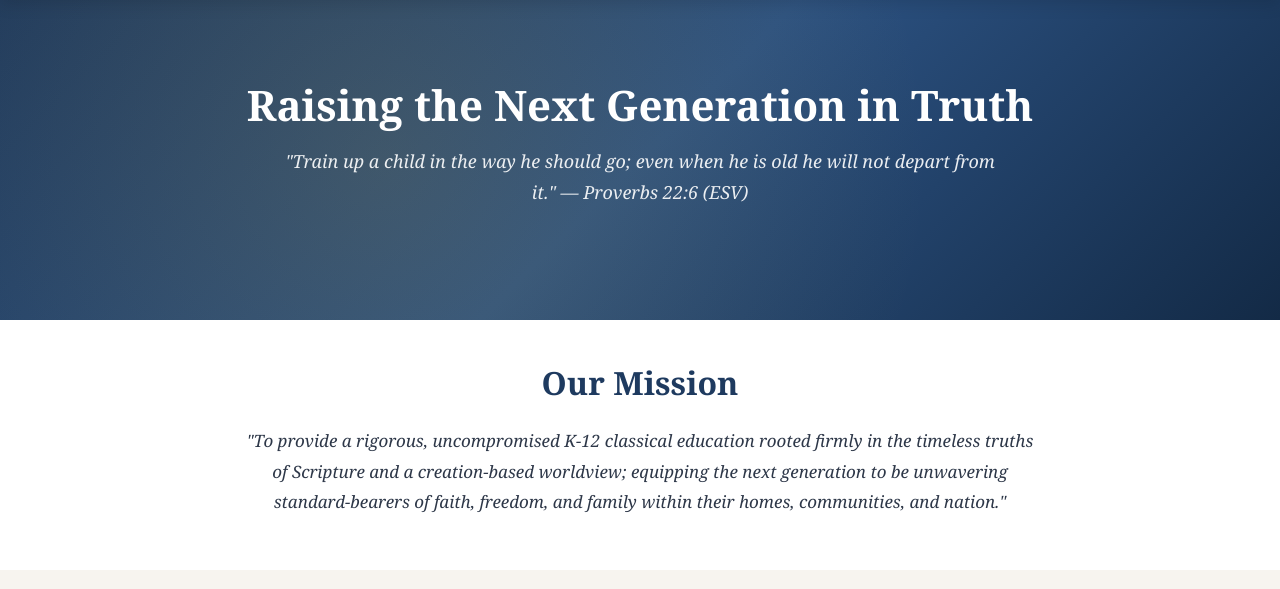
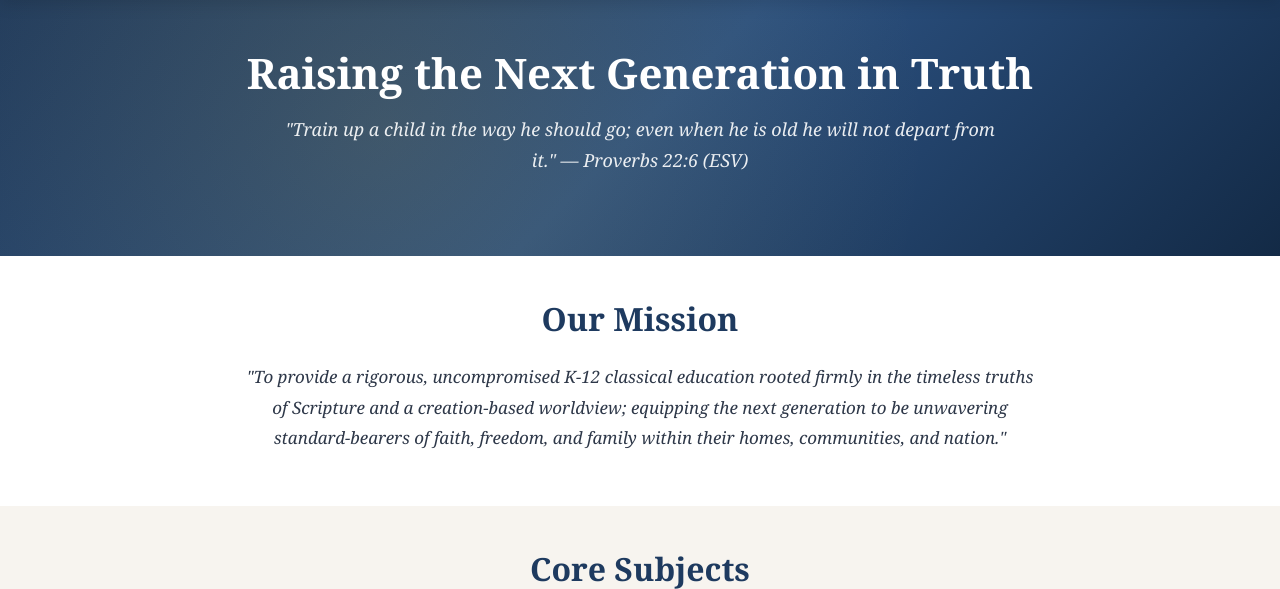
Before and after one commit to wholefoo/standard-bearer-academy, a Flask app: page / in a window 1280 px wide. Shown: the part 88-677 px from the top of the page. Run offline with Flask 3, Linux system fonts and the light colour scheme.

Commit message:
Improve spacing and layout on the homepage hero section
Adjust padding in static/css/style.css for the hero section to reduce vertical spacing.

Replit-Commit-Author: Agent
Replit-Commit-Session-Id: cea0a2be-61be-4cb1-9dd5-cbadc510cc15
Replit-Commit-Checkpoint-Type: full_checkpoint
Replit-Commit-Event-Id: 1b9b4c94-c4ed-46be-91e5-438b67ff454f
Replit-Commit-Screenshot-Url: https://storage.googleapis.com/screenshot-production-us-central1/33079b03-fd2e-495e-be56-1d326e56b46a/cea0a2be-61be-4cb1-9dd5-cbadc510cc15/lfYzqgD
Replit-Helium-Checkpoint-Created: true

```diff
--- a/static/css/style.css
+++ b/static/css/style.css
@@ -111,7 +111,7 @@ nav a:hover, nav a.active {
     background: linear-gradient(135deg, var(--primary) 0%, var(--primary-light) 50%, var(--primary-dark) 100%);
     color: white;
     text-align: center;
-    padding: 80px 24px;
+    padding: 48px 24px;
     position: relative;
     overflow: hidden;
 }
```
